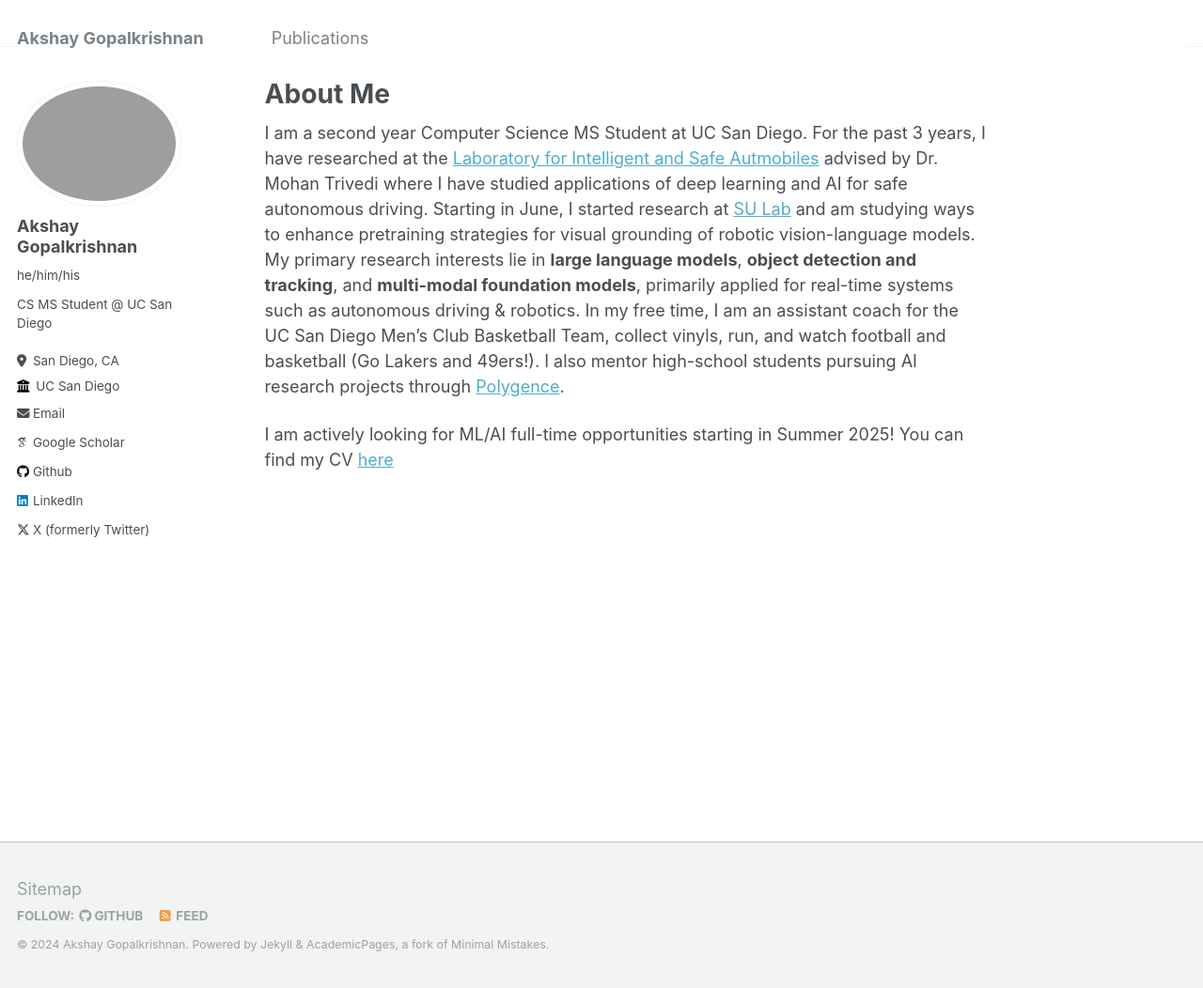
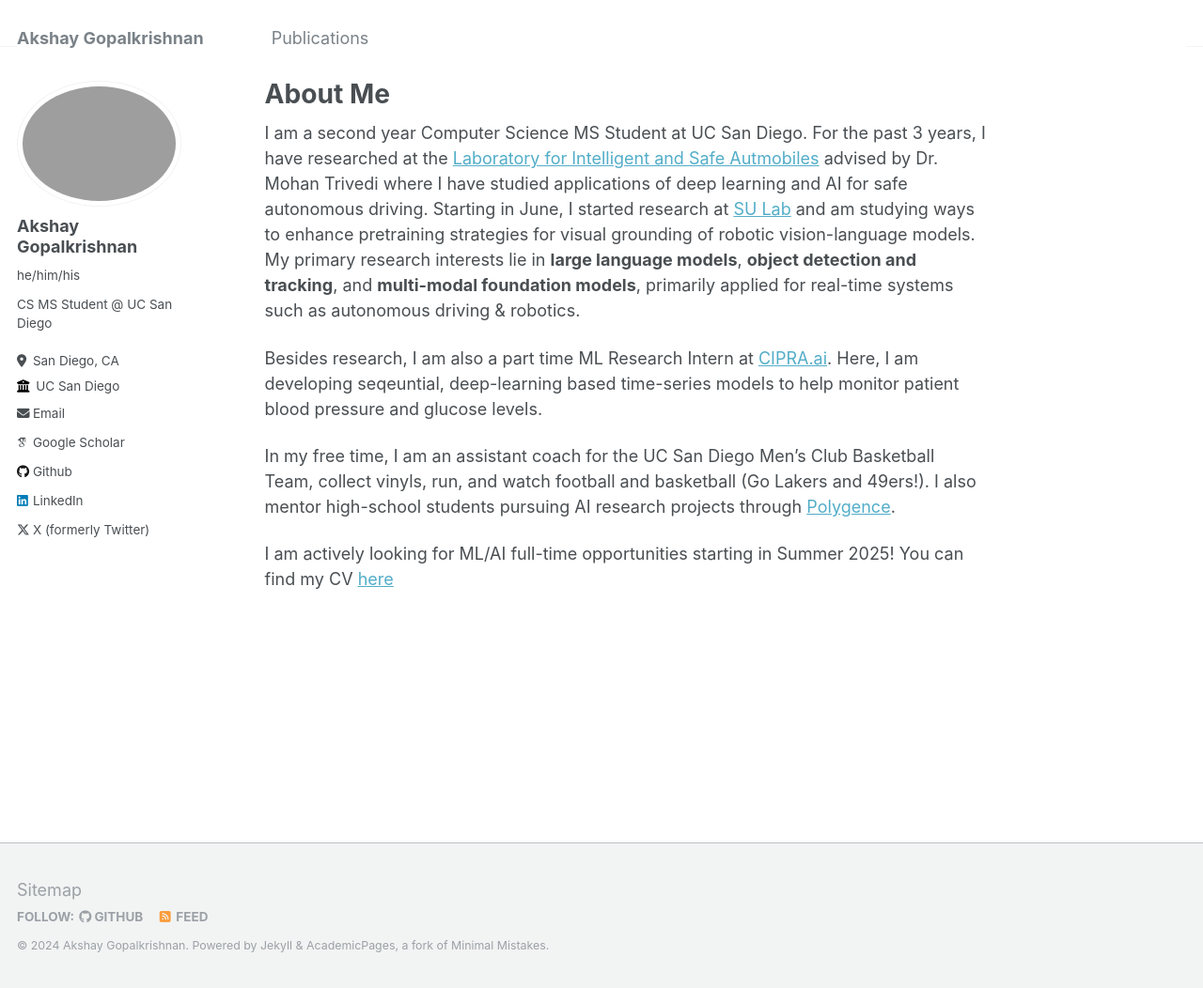
Before and after one commit to akshaygopalkr/akshaygopalkr.github.io, a Jekyll site: the page built from _pages/about.md, in a window 1280 px wide and 1052 px high. Shown: the whole window at 94% size. Built offline with Jekyll 4.4.1, drawn with Linux system fonts in a browser that asks for light colours; some web fonts are replaced.

Commit message:
Update about.md

```diff
--- a/_pages/about.md
+++ b/_pages/about.md
@@ -6,7 +6,12 @@ redirect_from:
   - /about/
   - /about.html
 ---
-I am a second year Computer Science MS Student at UC San Diego. For the past 3 years, I have researched at the [Laboratory for Intelligent and Safe Autmobiles](https://cvrr.ucsd.edu/) advised by Dr. Mohan Trivedi where I have studied applications of deep learning and AI for safe autonomous driving. Starting in June, I started research at [SU Lab](https://cseweb.ucsd.edu/~haosu/lab/group.html) and am studying ways to enhance pretraining strategies for visual grounding of robotic vision-language models. My primary research interests lie in **large language models**, **object detection and tracking**, and **multi-modal foundation models**, primarily applied for real-time systems such as autonomous driving & robotics. In my free time, I am an assistant coach for the UC San Diego Men's Club Basketball Team, collect vinyls, run, and watch football and basketball (Go Lakers and 49ers!). I also mentor high-school students pursuing AI research projects through [Polygence](https://www.polygence.org/).
+I am a second year Computer Science MS Student at UC San Diego. For the past 3 years, I have researched at the [Laboratory for Intelligent and Safe Autmobiles](https://cvrr.ucsd.edu/) advised by Dr. Mohan Trivedi where I have studied applications of deep learning and AI for safe autonomous driving. Starting in June, I started research at [SU Lab](https://cseweb.ucsd.edu/~haosu/lab/group.html) and am studying ways to enhance pretraining strategies for visual grounding of robotic vision-language models. My primary research interests lie in **large language models**, **object detection and tracking**, and **multi-modal foundation models**, primarily applied for real-time systems such as autonomous driving & robotics.
+
+Besides research, I am also a part time ML Research Intern at [CIPRA.ai](https://cipra.ai/). Here, I am developing seqeuntial, deep-learning based time-series models to help monitor patient blood pressure and glucose levels.
+
+In my free time, I am an assistant coach for the UC San Diego Men's Club Basketball Team, collect vinyls, run, and watch football and basketball (Go Lakers and 49ers!). I also mentor high-school students pursuing AI research projects through [Polygence](https://www.polygence.org/).
+
 
 
 I am actively looking for ML/AI full-time opportunities starting in Summer 2025! You can find my CV [here](https://akshaygopalkr.github.io/files/Akshay_Gopalkrishnan_CV_Public.pdf)
```
